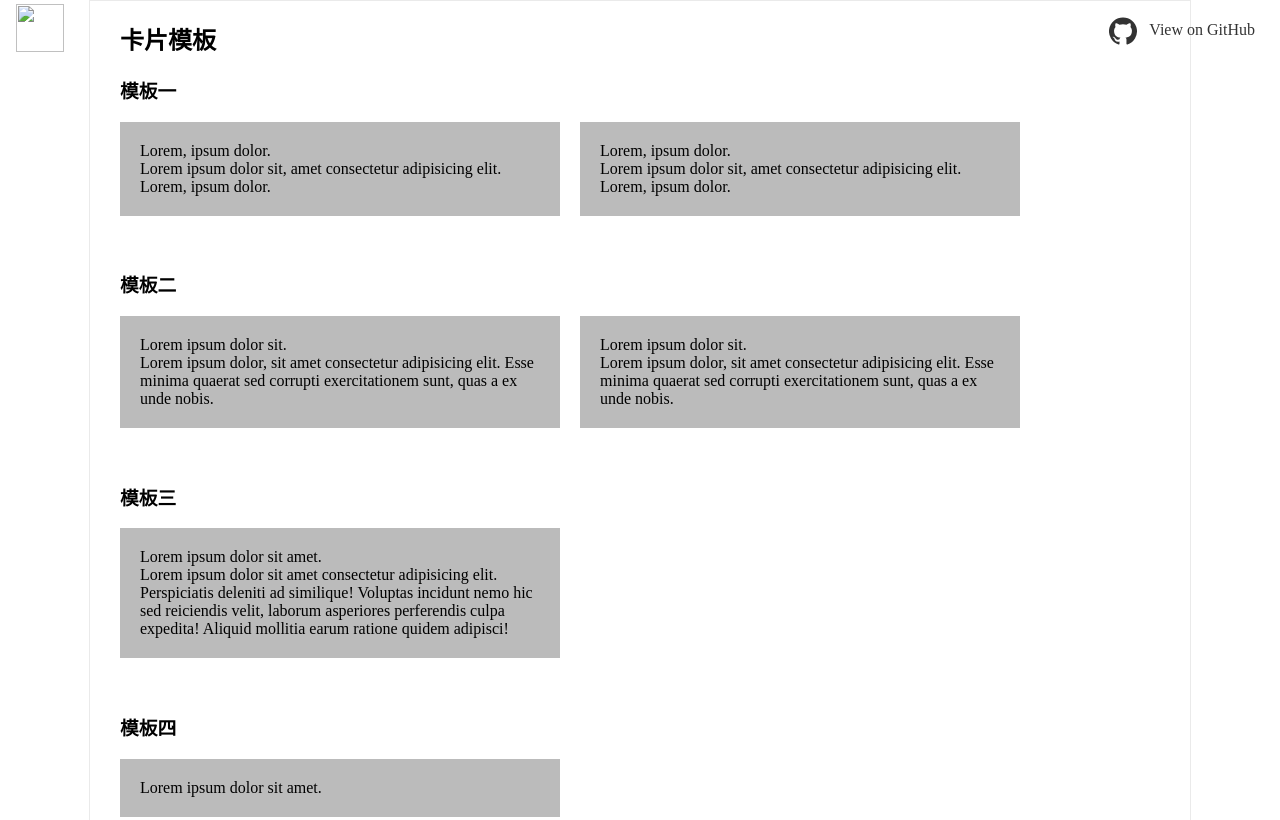
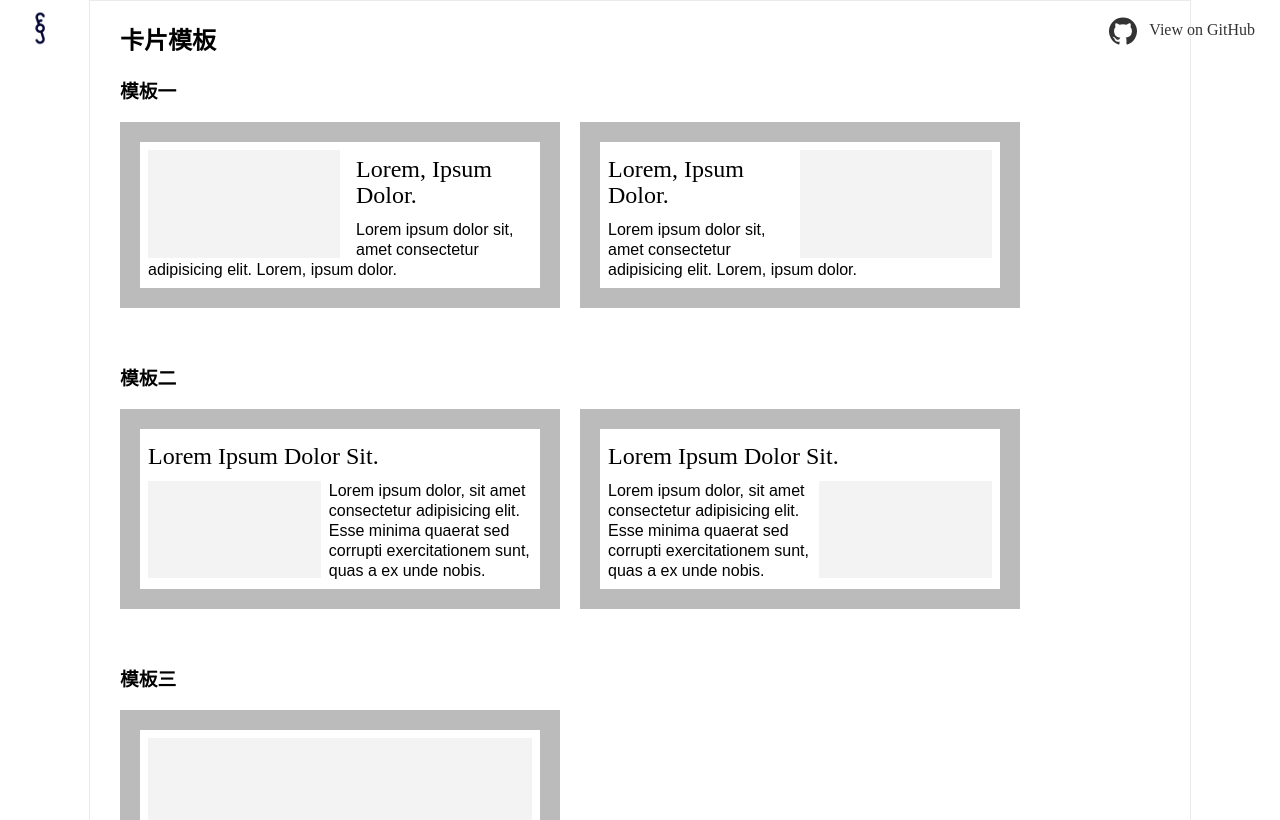
Before and after one commit to feat/feed-template, a plain HTML site: page index.html in a window 1280 px wide. Shown: the top 820 px of the page. Drawn offline with Linux system fonts and the light colour scheme; the site is published under a folder, as on GitHub Pages, so addresses that start at the root find nothing.

Commit message:
Deploying to gh-pages from  @ 3f2bb6ca66d2ab388fac2165a0207e2cd98eb58f 🚀

```diff
--- a/index.html
+++ b/index.html
@@ -5,7 +5,7 @@
     <meta charset="UTF-8" />
     <meta name="viewport" content="width=device-width, initial-scale=1.0" />
     <title>Feed Templates From feat.com</title>
-    <link rel="stylesheet" href="/style.css" />
+    <link rel="stylesheet" href="./style.css" />
     <style>
         body {
             margin: 0;
@@ -86,7 +86,7 @@
 
 <body>
     <a target="_blank" href="https://www.feat.com/dimzou" class="desc">
-        <img class="logo" src="/f.png" />
+        <img class="logo" src="./f.png" />
         <!-- <span class="content">
             Make the most of your talent.
         </span> -->
```
